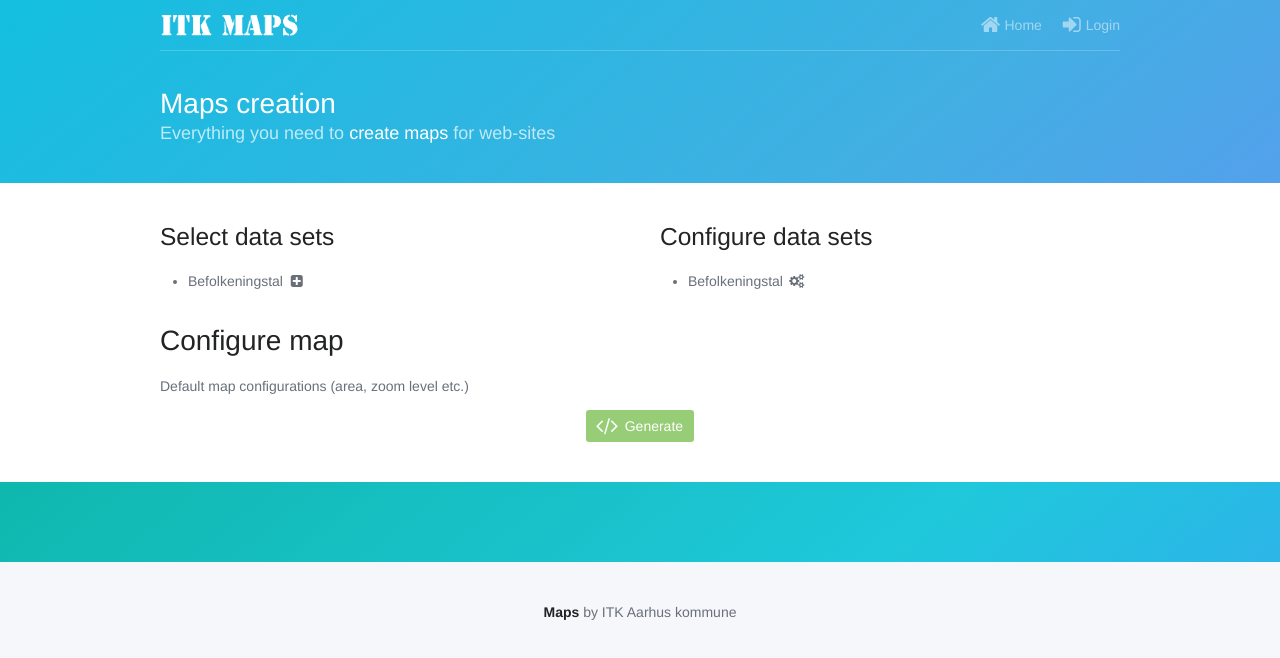
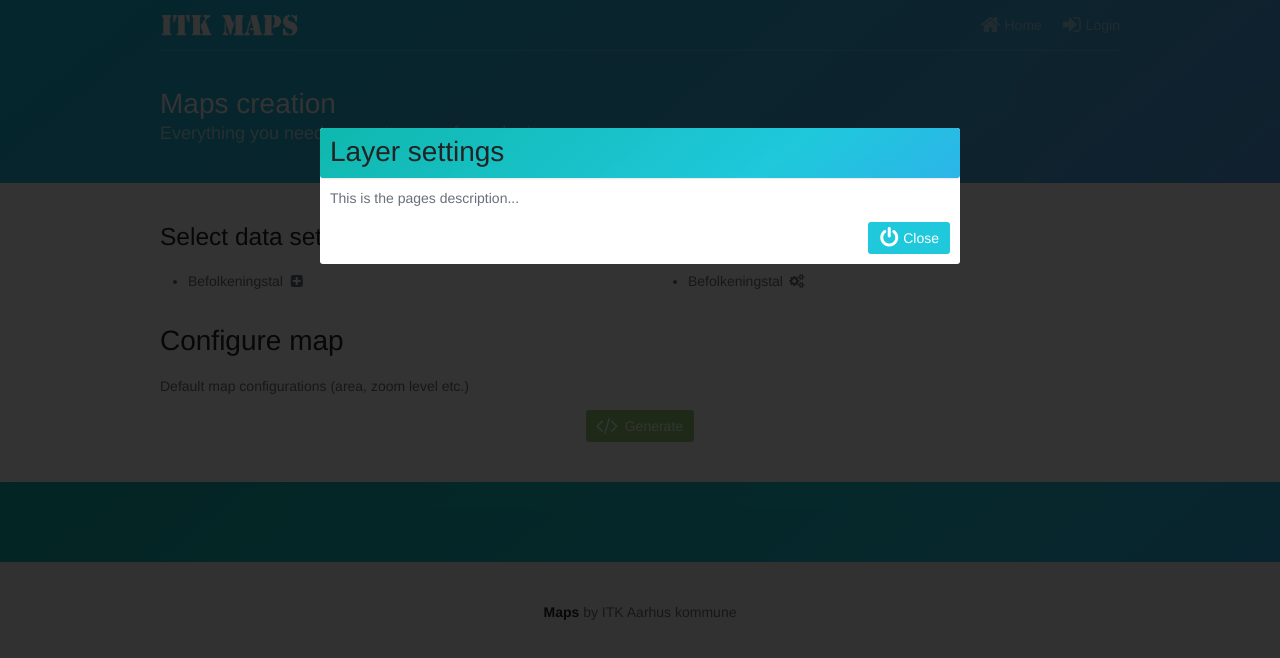
Before and after one commit to aakb/maps, a website: page public/index.html at #/map in a window 1280 px wide. Both pictures are taken after a click on the icon 796 px from the left and 280 px from the top of the page. Drawn offline with Linux system fonts and the light colour scheme.

Commit message:
Issue #MKBDIGI-18 by cableman: Functions to handle settings for layers

```diff
--- a/public/css/style.css
+++ b/public/css/style.css
@@ -13,17 +13,20 @@
   bottom: 0;
   left: 0;
   background: rgba(0, 0, 0, 0.8);
-  z-index: 99999;
+  z-index: 100;
 }
 .modalDialog > div {
   background-color: #FFF;
+  border-radius: 3px;
   position: relative;
   margin: 10% auto;
   width: 50%;
+  z-index: 200;
 }
 
 .modalDialog .header {
   background-image: linear-gradient(141deg, #0FB8AD 0%, #1FC8DB 71%, #2CB5E8 100%);
+  border-radius: 3px;
   padding: 10px;
 }
 
--- a/public/js/controllers/mapController.js
+++ b/public/js/controllers/mapController.js
@@ -5,8 +5,25 @@ app.controller('mapController', ['$scope', 'ngOverlay',
   function ($scope, ngOverlay) {
     "use strict";
 
+    /**
+     * Open overlay with a given layers settings.
+     */
+    $scope.layerSettings = function layerSettings() {
+      var scope = $scope.$new(true);
+      scope.close = function close() {
+        overlay.close();
+      }
 
+      // Open the overlay.
+      var overlay = ngOverlay.open({
+        template: "views/layerOverlay.html",
+        scope: scope
+      });
+    }
 
+    /**
+     * Open overlay with embed code.
+     */
     $scope.generateMap = function generateMap() {
       var scope = $scope.$new(true);
       scope.close = function close() {
--- a/public/js/ngOverlay.js
+++ b/public/js/ngOverlay.js
@@ -65,6 +65,13 @@
                 // Render the dialog.
                 $compile($dialog)(scope);
                 $dialog.fadeIn("slow");
+
+                $(document).keyup(function(e) {
+                  if (e.keyCode == 27) {
+                    // Escape key maps to keycode `27`
+                    self.close();
+                  }
+                });
               });
             });
 
--- /dev/null
+++ b/public/views/layerOverlay.html
@@ -0,0 +1,20 @@
+<div class="columns">
+  <div class="column">
+    <div class="header">
+      <h1 class="title">Layer settings</h1>
+    </div>
+
+    <div class="content">
+
+      <p>This is the pages description...</p>
+
+      <p class="control is-right">
+        <a class="button is-primary" data-ng-click="close()">
+          <i class="fa fa-power-off "></i>
+          Close
+        </a>
+      </p>
+
+    </div>
+  </div>
+</div>
--- a/public/views/map.html
+++ b/public/views/map.html
@@ -14,7 +14,7 @@
         <div class="content">
           <h2 class="title">Configure data sets</h2>
           <ul>
-            <li>Befolkeningstal <i class="icon is-small mouse-pointer fa fa-cogs"></i></li>
+            <li>Befolkeningstal <i class="icon is-small mouse-pointer fa fa-cogs" data-ng-click="layerSettings()"></i></li>
           </ul>
         </div>
       </div>
```
